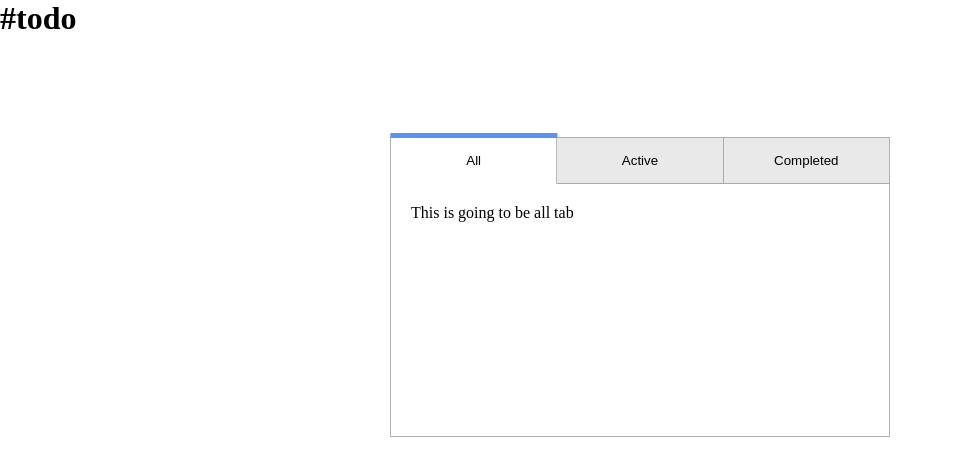
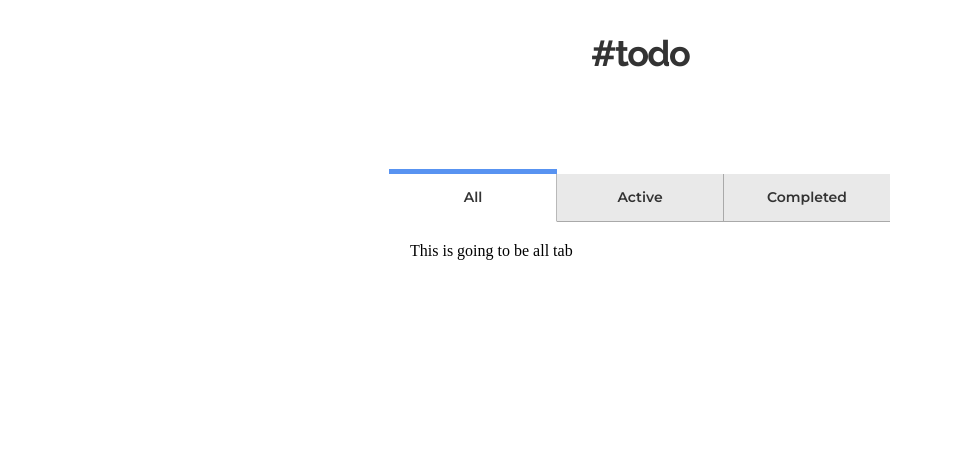
Before and after one commit to hitmaizer/todo-list, a React (Create React App) app: page / in a window 1280 px wide. Shown: the top 476 px of the page, without its empty margins (0-953 px from the left). Built offline with nearby package versions, Linux system fonts and the light colour scheme.

Commit message:
basic text styling

```diff
--- a/src/scss/style.css
+++ b/src/scss/style.css
@@ -26,6 +26,18 @@
           flex-direction: row;
 }
 
+.page__title {
+  font-family: "Raleway", sans-serif;
+  font-weight: 700;
+  font-size: 36px;
+  line-height: 42px;
+  text-align: center;
+  letter-spacing: -0.045em;
+  color: #333333;
+  text-align: center;
+  margin-top: 32px;
+}
+
 body {
   background: #fff;
 }
@@ -44,7 +56,6 @@ body {
   background: #f1f1f1;
   margin: 100px auto 0;
   word-break: break-all;
-  border: 1px solid rgba(0, 0, 0, 0.274);
 }
 
 .bloc-tabs {
@@ -125,3 +136,11 @@ button {
 .active-content {
   display: block;
 }
+
+.tab__title {
+  font-family: "Montserrat", sans-serif;
+  font-weight: 600;
+  font-size: 14px;
+  line-height: 17px;
+  color: #333333;
+}
```
